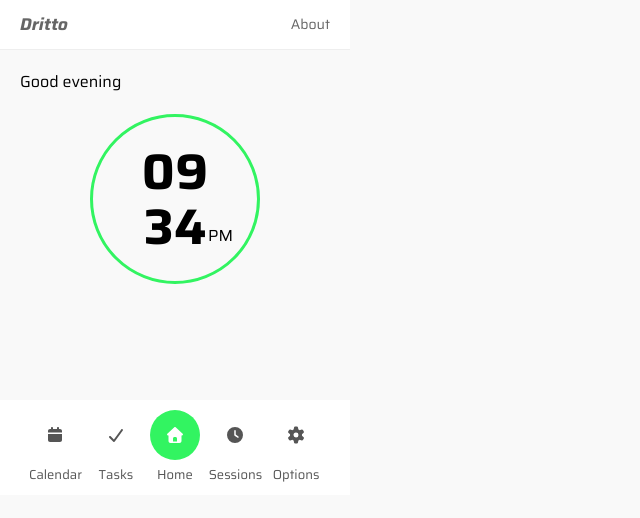
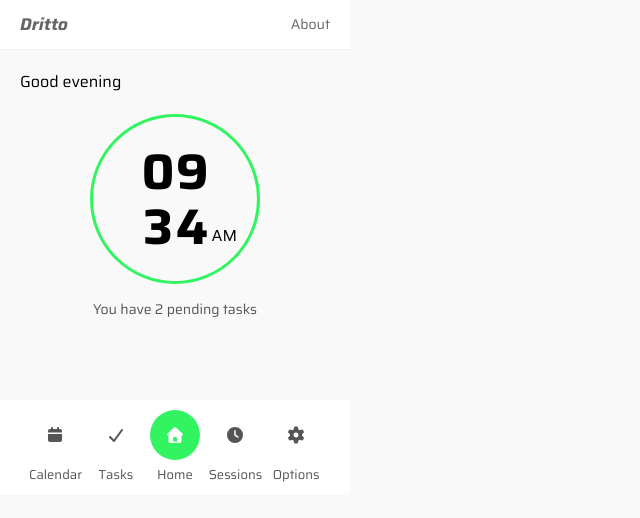
Before and after one commit to muhammad-ahmed-gh/dritto, a React (Vite) app: page / in a window 1280 px wide. Shown: the top 518 px of the page, without its empty margins (0-640 px from the left). Built offline with nearby package versions, Linux system fonts and the light colour scheme; the HTML template or start-up script is replaced by a standard one.

Commit message:
style: improve clock style and add num tasks note

```diff
--- a/src/components/Clock.tsx
+++ b/src/components/Clock.tsx
@@ -1,34 +1,32 @@
 type Props = {
   date: Date;
-}
+};
 
 export default function Clock(props: Props) {
-  const hours = props.date.getHours();
-  let hoursText: string;
+  let hours = props.date.getHours();
+  hours = hours === 0 ? 12 : hours > 12 ? hours - 12 : hours;
+  const hoursDigit1 = Math.trunc(hours / 10) % 10;
+  const hoursDigit2 = hours % 10;
 
-  switch(true) {
-    case hours === 0:
-      hoursText = "12";
-      break;
-    case hours > 12:
-      hoursText = `${hours - 12}`;
-      break;
-    default:
-      hoursText = `${hours}`;
-  }
-
-  hoursText = hoursText.length === 1? `0${hoursText}` : hoursText;
-
-  let minutes = `${props.date.getMinutes()}`;
-  minutes = minutes.length === 1? `0${minutes}` : minutes;
+  const minutes = props.date.getMinutes();
+  const minutesDigit1 = Math.trunc(minutes / 10) % 10;
+  const minutesDigit2 = minutes % 10;
 
 
   return (
-    <div className="clock w-[170px] h-[170px] flex justify-center items-center rounded-full border-[3px] border-[#32f461] mx-auto relative mt-[20px]">
+    <div className="clock w-[170px] h-[170px] flex justify-center items-center rounded-full border-[3px] border-[#32f461] mx-auto relative mt-[20px] select-none cursor-pointer transition-[background-color] duration-[0.3s] hover:bg-[#f5f5f5]">
       <div className="container flex flex-col justify-center items-center">
-        <span className="hours text-[50px] leading-[55px] font-bold">{hoursText}</span>
-        <span className="minutes text-[50px] leading-[55px] font-bold">{minutes}</span>
-        <span className="am absolute right-[24px] bottom-[33px]">{hours < 12? "AM" : "PM"}</span>
+        <span className="hours text-[50px] leading-[55px] font-bold">
+          <span className="digit w-[34px] text-center inline-block">{hoursDigit1}</span>
+          <span className="digit w-[34px] text-center inline-block">{hoursDigit2}</span>
+        </span>
+        <span className="minutes text-[50px] leading-[55px] font-bold">
+          <span className="digit w-[34px] text-center inline-block">{minutesDigit1}</span>
+          <span className="digit w-[34px] text-center inline-block">{minutesDigit2}</span>
+        </span>
+        <span className="am absolute right-[20px] bottom-[33px]">
+          {hours < 12 ? "AM" : "PM"}
+        </span>
       </div>
     </div>
   );
--- a/src/components/Content.tsx
+++ b/src/components/Content.tsx
@@ -35,6 +35,10 @@ export function Content() {
     <main className="p-[20px] h-[350px]">
       {greeting}
       <Clock date={date} />
+
+      <span className="text-[14px] text-[#555] block text-center mt-[15px]">
+        You have 2 pending tasks
+      </span>
     </main>
   );
 }
```
